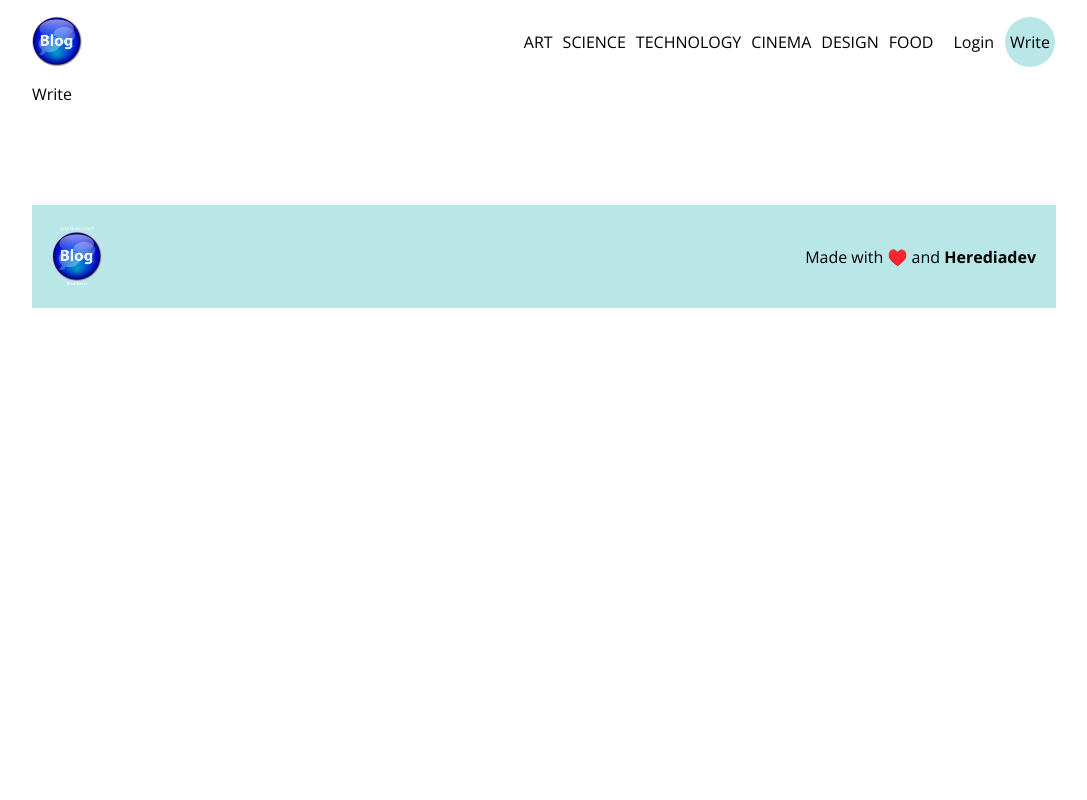
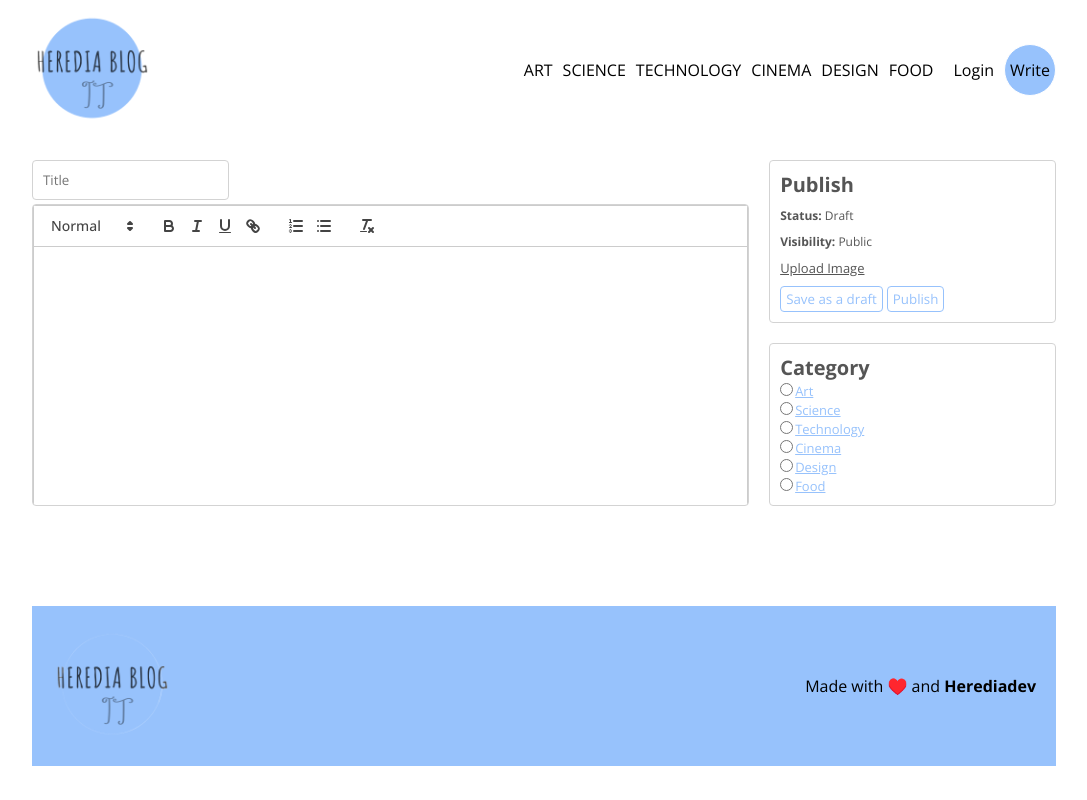
Before and after one commit to neriheredia/BLOG_CLIENT_REACT_TS, a React (Vite) app: page /write in a window 1280 px wide. Shown: the whole page, without its empty margins (96-1183 px from the left). Built offline with nearby package versions, Linux system fonts and the light colour scheme.

Commit message:
feat: added write post

```diff
--- a/index.html
+++ b/index.html
@@ -15,7 +15,11 @@
       .link {
       text-decoration: none;
       color: inherit;
-    }
+      }
+      .editor {
+        border: none;
+        height: 100%;
+      }
     </style>
     <title>BLOG CLIENT TS</title>
   </head>
--- a/package.json
+++ b/package.json
@@ -12,6 +12,7 @@
   "dependencies": {
     "react": "^18.2.0",
     "react-dom": "^18.2.0",
+    "react-quill": "^2.0.0",
     "react-router-dom": "^6.3.0",
     "styled-components": "^5.3.6"
   },
--- a/src/components/footer/styled-components/StyledFooter.ts
+++ b/src/components/footer/styled-components/StyledFooter.ts
@@ -4,7 +4,7 @@ export const FooterBold = styled.b``;
 
 export const FooterContainer = styled.footer`
   align-items: center;
-  background-color: #b9e7e7;
+  background-color: #97c2fc;
   display: flex;
   font-size: 12px;
   justify-content: space-between;
--- a/src/components/navbar/styled-components/StyledNavbar.ts
+++ b/src/components/navbar/styled-components/StyledNavbar.ts
@@ -8,7 +8,7 @@ export const Container = styled.div`
 `;
 
 export const Logo = styled.img`
-  width: 50px;
+  width: 120px;
 `;
 
 export const Links = styled.div`
@@ -28,7 +28,7 @@ export const UserState = styled.span`
 
 export const Write = styled.span`
   align-items: center;
-  background-color: #b9e7e7;
+  background-color: #97c2fc;
   border: 1px solid white;
   border-radius: 50%;
   display: flex;
@@ -38,8 +38,8 @@ export const Write = styled.span`
   width: 50px;
 
   &:hover {
-    color: teal;
+    color: #9cc0d9;
     background-color: white;
-    border: 1px solid teal;
+    border: 1px solid #97c2fc;
   }
 `;
--- a/src/pages/home/styled-components/StyledHome.ts
+++ b/src/pages/home/styled-components/StyledHome.ts
@@ -22,7 +22,8 @@ export const HomeImageContent = styled.div`
 
   &::after {
     content: '';
-    background-color: #b9e7e7;
+    background-color: #97c2fc;
+    border-radius: 4px;
     height: 100%;
     left: -20px;
     position: absolute;
@@ -33,6 +34,7 @@ export const HomeImageContent = styled.div`
 `;
 
 export const HomeImage = styled.img`
+  border-radius: 4px;
   object-fit: cover;
   max-height: 400px;
   width: 100%;
@@ -59,12 +61,13 @@ export const HomeButton = styled.button`
   border: none;
   cursor: pointer;
   background-color: white;
-  border: 1px solid teal;
-  color: teal;
+  border: 1px solid #97c2fc;
+  border-radius: 4px;
+  color: #97c2fc;
 
   &:hover {
     border: 1px solid white;
-    background-color: #b9e7e7;
+    background-color: #97c2fc;
     color: black;
   }
 `;
--- a/src/pages/single/Single.tsx
+++ b/src/pages/single/Single.tsx
@@ -1,5 +1,52 @@
+import {
+  SingleAvatar,
+  SingleContainer,
+  SingleContent,
+  SingleDescription,
+  SingleEdit,
+  SingleImage,
+  SingleImageEdit,
+  SingleSeparator,
+  SingleTitle,
+  SingleUser,
+  SingleUserName,
+} from './styled-components';
+import Edit from '@/assets/edit.png';
+import Delete from '@/assets/delete.png';
+import { Menu } from '@/components';
+
 const Single = () => {
-  return <div>Single</div>;
+  return (
+    <SingleContainer>
+      <SingleContent>
+        <SingleImage src="https://cdn.masmovil.es/embed/831f19d19879674c15654c5be671569965693/POST_musica.jpg?imagick=1&size=1000" />
+        <SingleUser>
+          <SingleAvatar src="https://d2qc4bb64nav1a.cloudfront.net/cdn/13/images/curso-online-de-como-leer-el-rostro-en-las-personas:-los-microgestos_l_primaria_1_1561117635.jpg" />
+          <SingleSeparator>
+            <SingleUserName>HEREDIA PABLO</SingleUserName>
+            <SingleDescription>Lunes 16 de Febrero de 2022</SingleDescription>
+            <SingleEdit>
+              <SingleImageEdit src={Edit} alt="" />
+              <SingleImageEdit onClick={() => {}} src={Delete} alt="" />
+            </SingleEdit>
+          </SingleSeparator>
+        </SingleUser>
+        <SingleTitle>What is Lorem Ipsum?</SingleTitle>
+        <SingleDescription>
+          Lorem Ipsum is simply dummy text of the printing and typesetting
+          industry. Lorem Ipsum has been the industry s standard dummy text
+          since the 1500s, when an unknown printer took a galley of type and
+          scrambled it to make a type specimen book. It has survived not only
+          five centuries, but also the leap into electronic typesetting,
+          remaining essentially unchanged. It was popularised in the 1960s with
+          the release of Letraset sheets containing Lorem Ipsum passages, and
+          more recently with desktop publishing software like Aldus PageMaker
+          including versions of Lorem Ipsum.
+        </SingleDescription>
+      </SingleContent>
+      <Menu />
+    </SingleContainer>
+  );
 };
 
 export default Single;
--- /dev/null
+++ b/src/pages/single/styled-components/StyledSingle.ts
@@ -0,0 +1,60 @@
+import styled from 'styled-components';
+
+export const SingleContainer = styled.div`
+  display: flex;
+  gap: 50px;
+`;
+
+export const SingleContent = styled.div`
+  display: flex;
+  flex: 5;
+  flex-direction: column;
+  gap: 30px;
+`;
+
+export const SingleImage = styled.img`
+  object-fit: cover;
+  height: 300px;
+  width: 100%;
+`;
+
+export const SingleUser = styled.div`
+  display: flex;
+  align-items: center;
+  gap: 10px;
+  font-size: 14px;
+`;
+
+export const SingleAvatar = styled.img`
+  border-radius: 50%;
+  height: 50px;
+  object-fit: cover;
+  width: 50px;
+`;
+
+export const SingleSeparator = styled.div``;
+
+export const SingleUserName = styled.div`
+  font-size: bold;
+`;
+
+export const SingleDescription = styled.p`
+  line-height: 30px;
+  text-align: justify;
+`;
+
+export const SingleEdit = styled.div`
+  display: flex;
+  gap: 5px;
+`;
+
+export const SingleImageEdit = styled.img`
+  cursor: pointer;
+  height: 20px;
+  width: 20px;
+`;
+
+export const SingleTitle = styled.h1`
+  color: #333;
+  font-size: 42px;
+`;
--- /dev/null
+++ b/src/pages/single/styled-components/index.ts
@@ -0,0 +1 @@
+export * from './StyledSingle';
--- a/src/pages/write/Write.tsx
+++ b/src/pages/write/Write.tsx
@@ -1,5 +1,128 @@
+import { useState } from 'react';
+import ReactQuill from 'react-quill';
+import 'react-quill/dist/quill.snow.css';
+import {
+  WriteButton,
+  WriteButtons,
+  WriteCategories,
+  WriteContainer,
+  WriteContent,
+  WriteEditorContainer,
+  WriteFile,
+  WriteInput,
+  WriteItem,
+  WriteMenu,
+  WriteTitle,
+} from './styled-components';
+
 const Write = () => {
-  return <div>Write</div>;
+  const [value, setValue] = useState('');
+
+  console.log(value);
+
+  return (
+    <WriteContainer>
+      <WriteContent>
+        <WriteInput type="text" placeholder="Title" onChange={() => {}} />
+        <WriteEditorContainer>
+          <ReactQuill
+            className="editor"
+            theme="snow"
+            value={value}
+            onChange={setValue}
+          />
+        </WriteEditorContainer>
+      </WriteContent>
+      <WriteMenu>
+        <WriteItem>
+          <WriteTitle>Publish</WriteTitle>
+          <span>
+            <b>Status: </b> Draft
+          </span>
+          <span>
+            <b>Visibility: </b> Public
+          </span>
+          <WriteInput
+            style={{ display: 'none' }}
+            type="file"
+            id="file"
+            name=""
+            onChange={() => {}}
+          />
+          <WriteFile className="file" htmlFor="file">
+            Upload Image
+          </WriteFile>
+          <WriteButtons>
+            <WriteButton>Save as a draft</WriteButton>
+            <WriteButton onClick={() => {}}>Publish</WriteButton>
+          </WriteButtons>
+        </WriteItem>
+        <WriteItem className="item">
+          <WriteTitle>Category</WriteTitle>
+          <WriteCategories>
+            <WriteInput
+              type="radio"
+              name="cat"
+              value="art"
+              id="art"
+              onChange={() => {}}
+            />
+            <WriteFile htmlFor="art">Art</WriteFile>
+          </WriteCategories>
+          <WriteCategories>
+            <WriteInput
+              type="radio"
+              name="cat"
+              value="science"
+              id="science"
+              onChange={() => {}}
+            />
+            <WriteFile htmlFor="science">Science</WriteFile>
+          </WriteCategories>
+          <WriteCategories>
+            <WriteInput
+              type="radio"
+              name="cat"
+              value="technology"
+              id="technology"
+              onChange={() => {}}
+            />
+            <WriteFile htmlFor="technology">Technology</WriteFile>
+          </WriteCategories>
+          <WriteCategories>
+            <WriteInput
+              type="radio"
+              name="cat"
+              value="cinema"
+              id="cinema"
+              onChange={() => {}}
+            />
+            <WriteFile htmlFor="cinema">Cinema</WriteFile>
+          </WriteCategories>
+          <WriteCategories>
+            <WriteInput
+              type="radio"
+              name="cat"
+              value="design"
+              id="design"
+              onChange={() => {}}
+            />
+            <WriteFile htmlFor="design">Design</WriteFile>
+          </WriteCategories>
+          <WriteCategories>
+            <WriteInput
+              type="radio"
+              name="cat"
+              value="food"
+              id="food"
+              onChange={() => {}}
+            />
+            <WriteFile htmlFor="food">Food</WriteFile>
+          </WriteCategories>
+        </WriteItem>
+      </WriteMenu>
+    </WriteContainer>
+  );
 };
 
 export default Write;
--- /dev/null
+++ b/src/pages/write/styled-components/StyledWrite.ts
@@ -0,0 +1,80 @@
+import styled from 'styled-components';
+
+export const WriteContainer = styled.div`
+  display: flex;
+  gap: 20px;
+  margin-top: 20px;
+`;
+
+export const WriteContent = styled.div`
+  flex: 5;
+`;
+
+export const WriteMenu = styled.div`
+  display: flex;
+  flex: 2;
+  flex-direction: column;
+  gap: 20px;
+`;
+
+export const WriteItem = styled.div`
+  border: 1px solid lightgray;
+  border-radius: 4px;
+  color: #555;
+  display: flex;
+  flex: 1;
+  flex-direction: column;
+  font-size: 12px;
+  justify-content: space-between;
+  padding: 10px;
+`;
+
+export const WriteInput = styled.input`
+  border: 1px solid lightgray;
+  border-radius: 4px;
+  padding: 10px;
+  margin-bottom: 4px;
+`;
+
+export const WriteEditorContainer = styled.div`
+  border: 1px solid lightgray;
+  border-radius: 4px;
+  overflow: scroll;
+  height: 300px;
+`;
+
+export const WriteTitle = styled.h1`
+  font-size: 20px;
+`;
+
+export const WriteFile = styled.label`
+  cursor: pointer;
+  font-size: 13px;
+  text-decoration: underline;
+
+  &:hover {
+    color: #8fd6d9;
+  }
+`;
+
+export const WriteButtons = styled.div`
+  display: flex;
+  justify-content: space-space-between;
+`;
+
+export const WriteButton = styled.button`
+  background-color: white;
+  border: 1px solid #97c2fc;
+  border-radius: 4px;
+  color: #97c2fc;
+  cursor: pointer;
+  margin-right: 4px;
+  padding: 3px 5px;
+`;
+
+export const WriteCategories = styled.div`
+  align-items: center;
+  display: flex;
+  color: #97c2fc;
+  gap: 2px;
+`;
--- /dev/null
+++ b/src/pages/write/styled-components/index.ts
@@ -0,0 +1 @@
+export * from './StyledWrite';
```
Also changed, not shown: src/assets/logo.png.
